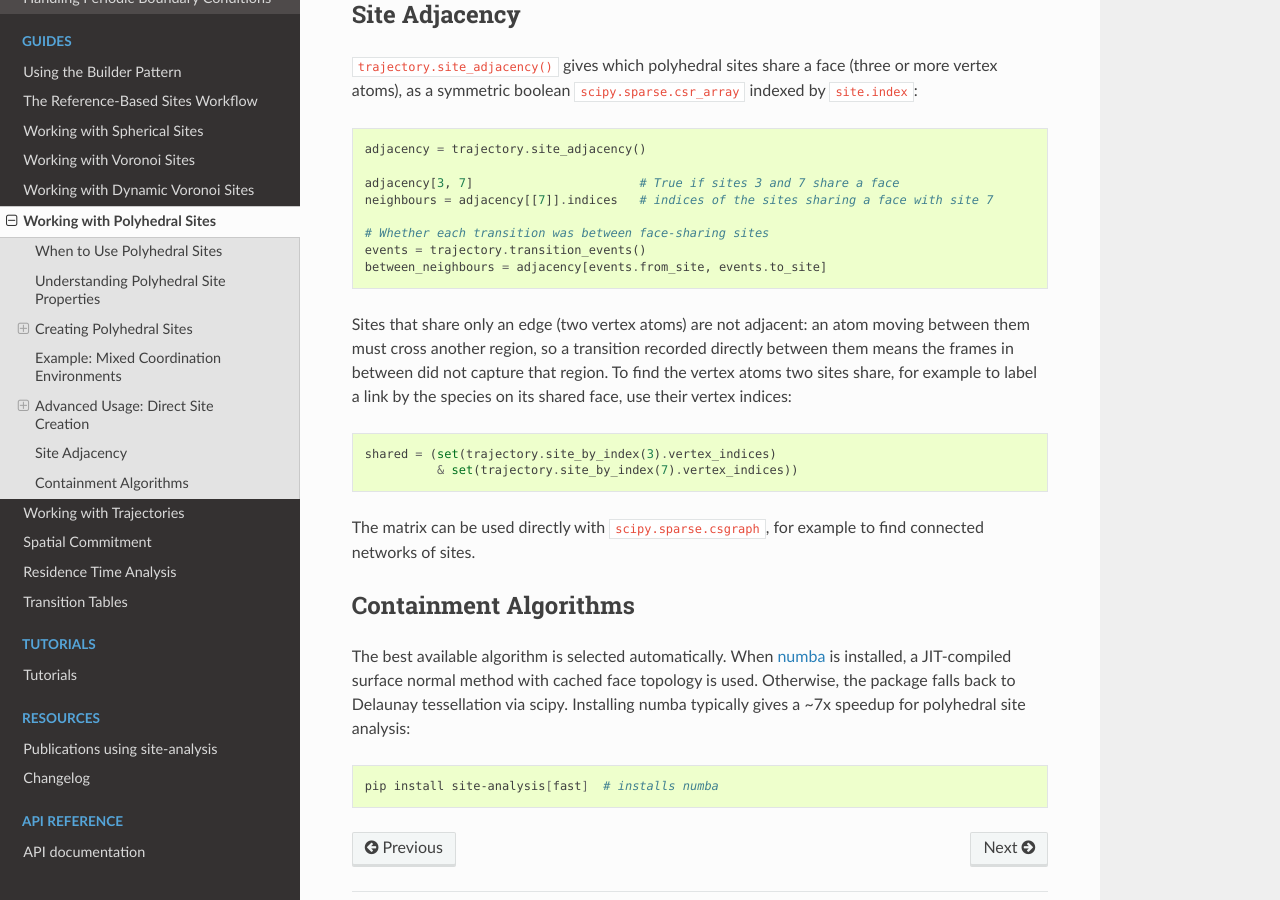
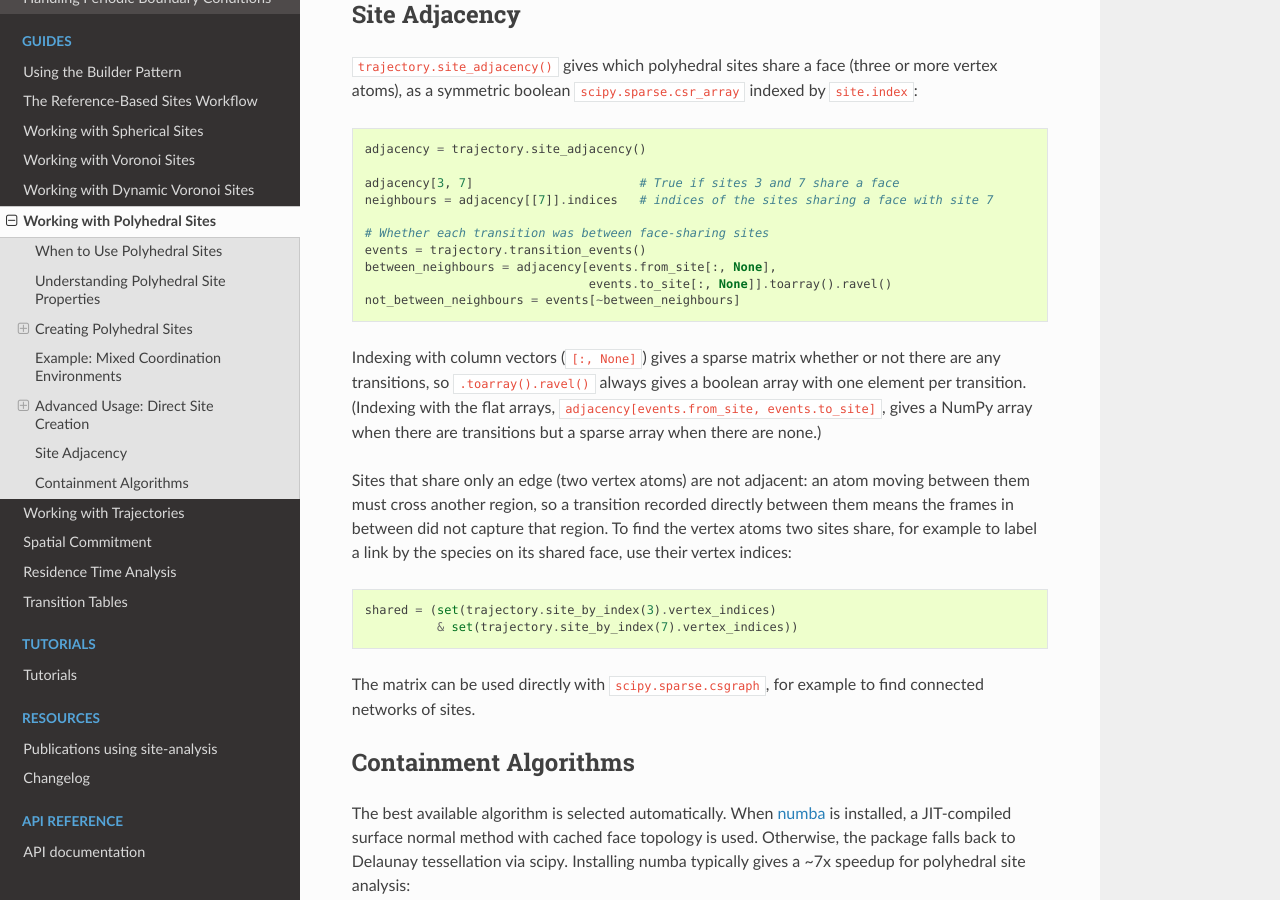
Before and after one commit to bjmorgan/site-analysis, a Sphinx documentation site: the page built from docs/source/guides/polyhedral_sites.md, in a window 1280 px wide and 900 px high, scrolled down 3697 px. Built offline with Sphinx 7.4.7 and the Read the Docs theme 3.1.0, drawn with Linux system fonts in a browser that asks for light colours.

Commit message:
Document a transition join that works with no transitions

````diff
--- a/docs/source/guides/polyhedral_sites.md
+++ b/docs/source/guides/polyhedral_sites.md
@@ -182,8 +182,12 @@
 
 # Whether each transition was between face-sharing sites
 events = trajectory.transition_events()
-between_neighbours = adjacency[events.from_site, events.to_site]
+between_neighbours = adjacency[events.from_site[:, None],
+                               events.to_site[:, None]].toarray().ravel()
+not_between_neighbours = events[~between_neighbours]
 ```
+
+Indexing with column vectors (`[:, None]`) gives a sparse matrix whether or not there are any transitions, so `.toarray().ravel()` always gives a boolean array with one element per transition. (Indexing with the flat arrays, `adjacency[events.from_site, events.to_site]`, gives a NumPy array when there are transitions but a sparse array when there are none.)
 
 Sites that share only an edge (two vertex atoms) are not adjacent: an atom moving between them must cross another region, so a transition recorded directly between them means the frames in between did not capture that region. To find the vertex atoms two sites share, for example to label a link by the species on its shared face, use their vertex indices:
 
````
Also changed, not shown: CHANGELOG.md (+1 -1 lines), 1 other file.
